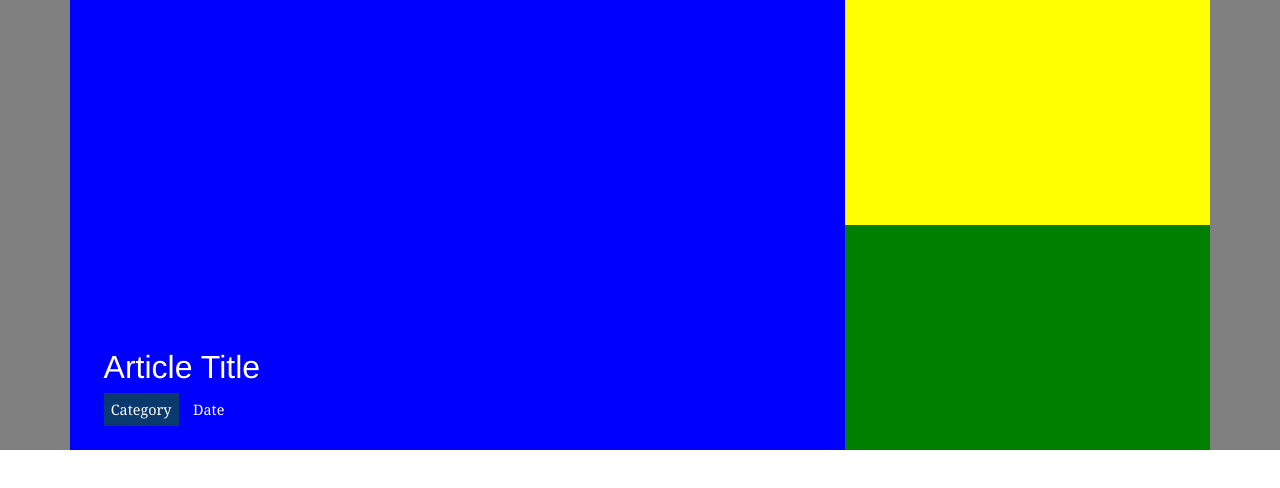
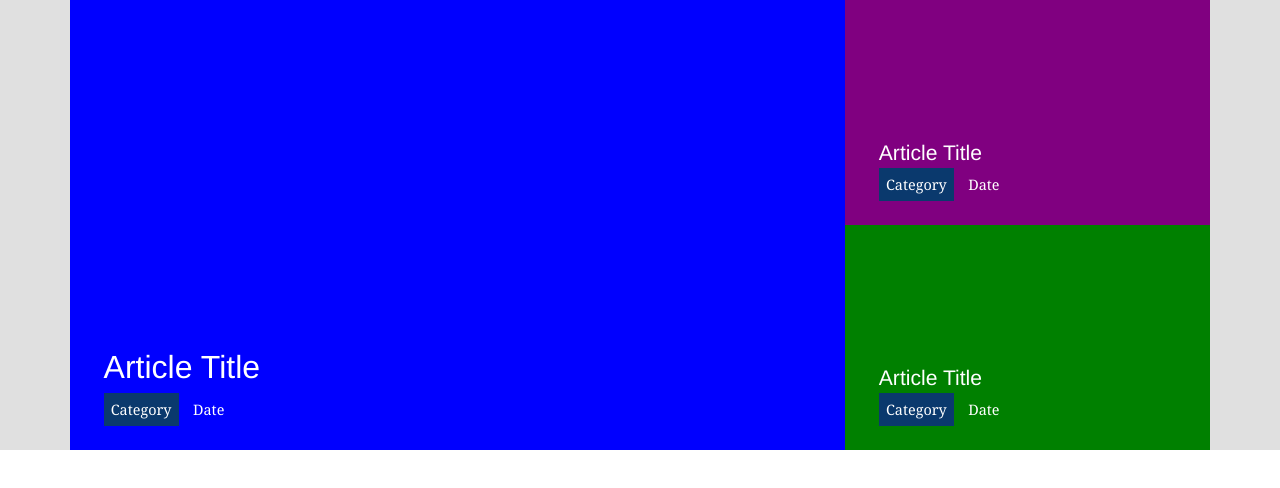
Before and after one commit to zapbampow/gatsby-blog, a Gatsby site: page / in a window 1280 px wide. Built offline with nearby package versions, Linux system fonts and the light colour scheme; Gatsby itself is replaced by a stand-in of ours.

Commit message:
Added styling and design for second and third most recent articles posted.

```diff
--- a/src/pages/index.js
+++ b/src/pages/index.js
@@ -11,14 +11,34 @@ const MostRecent = (props) =>
         </div>
     </div>
 
+const SecondMostRecent = (props) =>
+    <div style={{ backgroundColor:'purple', color:'white', gridArea:'second-most-recent', height:'100%', width:'100%', display:'flex', flexDirection:'column', justifyContent:'flex-end' }}>
+        <div style={{ margin:'0 0 1.8em 2.1em' }}>
+            <h3 style={{ color:'white', fontWeight:'400', marginBottom:'.4em' }}>Article Title</h3>
+            <div>
+                <span style={{ marginRight:'1em', backgroundColor:'#0a396d', color:'#fff', padding:'.5em', fontSize:'.9em' }}>Category</span>
+                <span style={{ fontSize:'.9em' }}>Date</span>
+            </div>
+        </div>
+    </div>
 
+const ThirdMostRecent = (props) =>
+    <div style={{ backgroundColor:'green', color:'white', gridArea:'third-most-recent', height:'100%', width:'100%', display:'flex', flexDirection:'column', justifyContent:'flex-end' }}>
+        <div style={{ margin:'0 0 1.8em 2.1em' }}>
+            <h3 style={{ color:'white', fontWeight:'400', marginBottom:'.4em' }}>Article Title</h3>
+            <div>
+                <span style={{ marginRight:'1em', backgroundColor:'#0a396d', color:'#fff', padding:'.5em', fontSize:'.9em' }}>Category</span>
+                <span style={{ fontSize:'.9em' }}>Date</span>
+            </div>
+        </div>
+    </div>
 
 
 export default (props) =>
-    <div style={{display:'flex', justifyContent:'center', width:'100%', backgroundColor:'grey'}}>
+    <div style={{display:'flex', justifyContent:'center', width:'100%', backgroundColor:'#e0e0e0'}}>
         <div style={{ width:1140, height:450, display:'grid', gridTemplateColumns:'68% 32%', gridTemplateRows:'50% 50%', gridTemplateAreas:`"most-recent second-most-recent" "most-recent third-most-recent"` }}>
             <MostRecent />
-            <div style={{ backgroundColor:'yellow', gridArea:'second-most-recent', height:'100%', width:'100%' }}></div>
-            <div style={{ backgroundColor:'green', gridArea:'third-most-recent', height:'100%', width:'100%' }}></div>
+            <SecondMostRecent />
+            <ThirdMostRecent />
         </div>
     </div>
```
